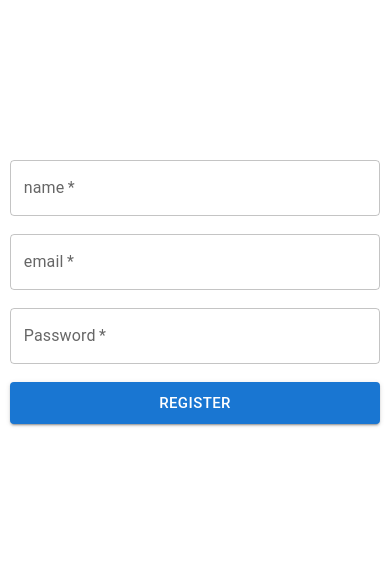
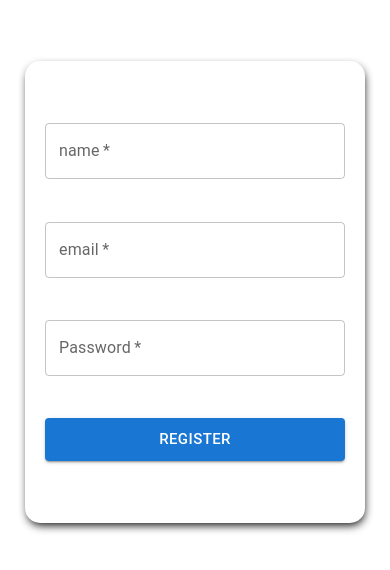
Before and after one commit to cristianocsl/frontend_todolist, a React (Create React App) app: page / in a window 390 px wide. Shown: the part 130-700 px from the top of the page. Built offline with nearby package versions, Linux system fonts and the light colour scheme.

Commit message:
feat: cria css para tela de login/register

```diff
--- a/src/pages/register.css
+++ b/src/pages/register.css
@@ -1,4 +1,4 @@
-/* .container-form {
+.container-form {
   align-items: center;
   display: flex;
   flex-direction: column;
@@ -11,15 +11,12 @@
   box-shadow: 1px 4px 10px -2px black;
   display: flex;
   flex-direction: column;
-  padding: 20px;
-  padding-top: 10px;
-  width: 200px;
-} */
+  padding: 20px 20px 20px 20px;
+  width: 300px;
+  min-height: 50vh;
+}
 
-@media ( max-width: 912px ) {
-  body {
-    background-color: white;
-  }
+@media screen and ( max-width: 912px ) {
   .container-form {
     align-items: center;
     display: flex;
@@ -27,9 +24,7 @@
     justify-content: center;
     height: 100vh;
   }
-  .content-field {
-    width: 95vw;
-  }
+
   .content-form {
     height: 300px;
     display: flex;
```
